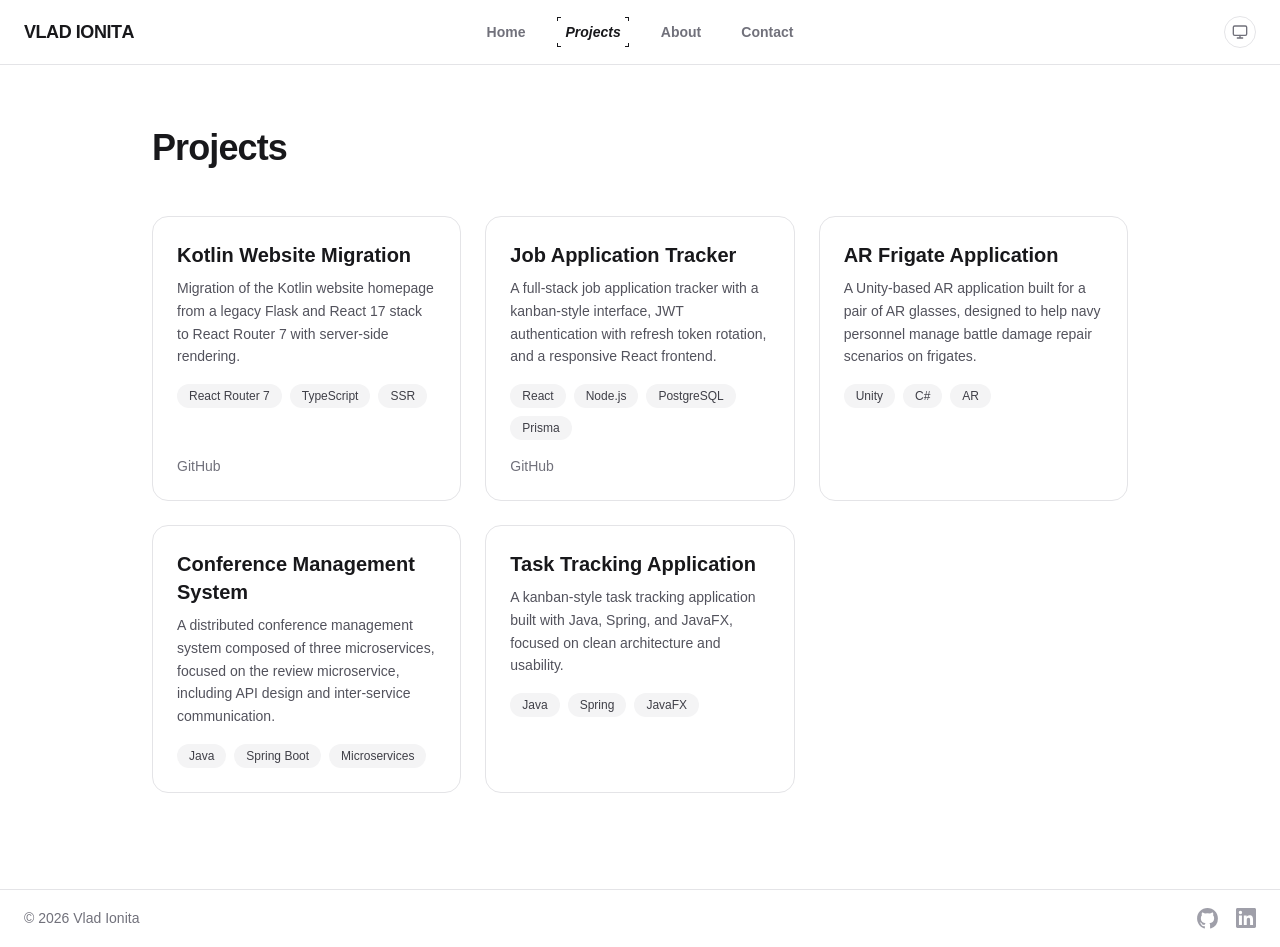
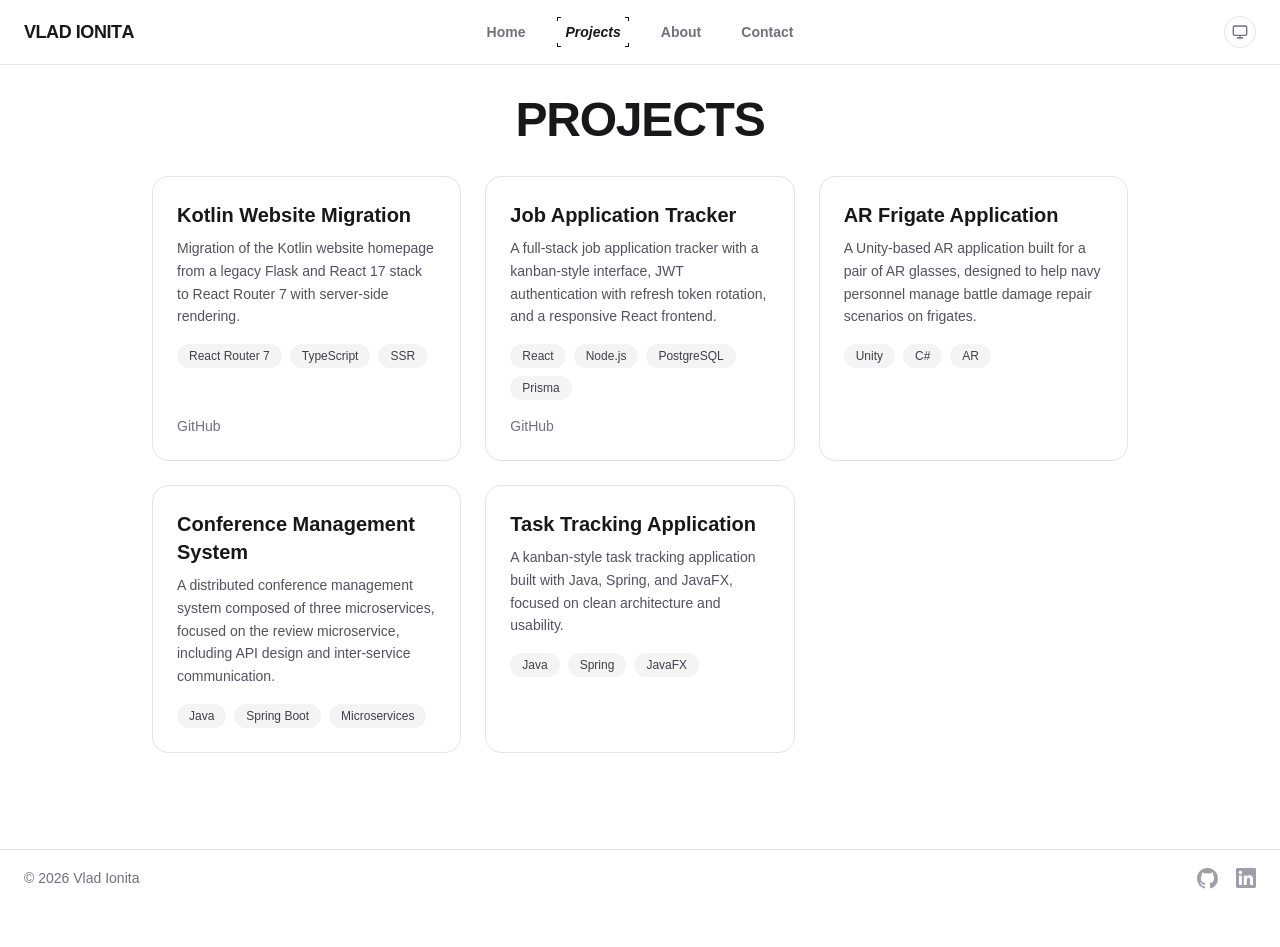
Before and after one commit to vlad-ionita/portfolio, a Next.js app: page /projects in a window 1280 px wide. After the commit the page ends 907 px from the top, so only its background shows below. Built offline with nearby package versions, Linux system fonts and the light colour scheme.

Commit message:
Changed projects page header and hid the scrollbar

```diff
--- a/src/app/globals.css
+++ b/src/app/globals.css
@@ -19,6 +19,15 @@
   --foreground: #ededed;
 }
 
+* {
+  scrollbar-width: none;
+  -ms-overflow-style: none;
+}
+
+*::-webkit-scrollbar {
+  display: none;
+}
+
 body {
   background: var(--background);
   color: var(--foreground);
--- a/src/app/projects/page.tsx
+++ b/src/app/projects/page.tsx
@@ -44,9 +44,9 @@ const projects = [
 
 export default function ProjectsPage() {
   return (
-    <main className="mx-auto max-w-5xl px-6 pb-24 pt-32">
-      <h1 className="mb-12 text-4xl font-bold tracking-tight text-zinc-900 dark:text-zinc-50">
-        Projects
+    <main className="mx-auto max-w-5xl px-6 pb-24 pt-24">
+      <h1 className="mb-8 text-5xl text-center font-black tracking-tight text-zinc-900 dark:text-zinc-50">
+        PROJECTS
       </h1>
 
       <div className="grid gap-6 sm:grid-cols-2 lg:grid-cols-3">
```
